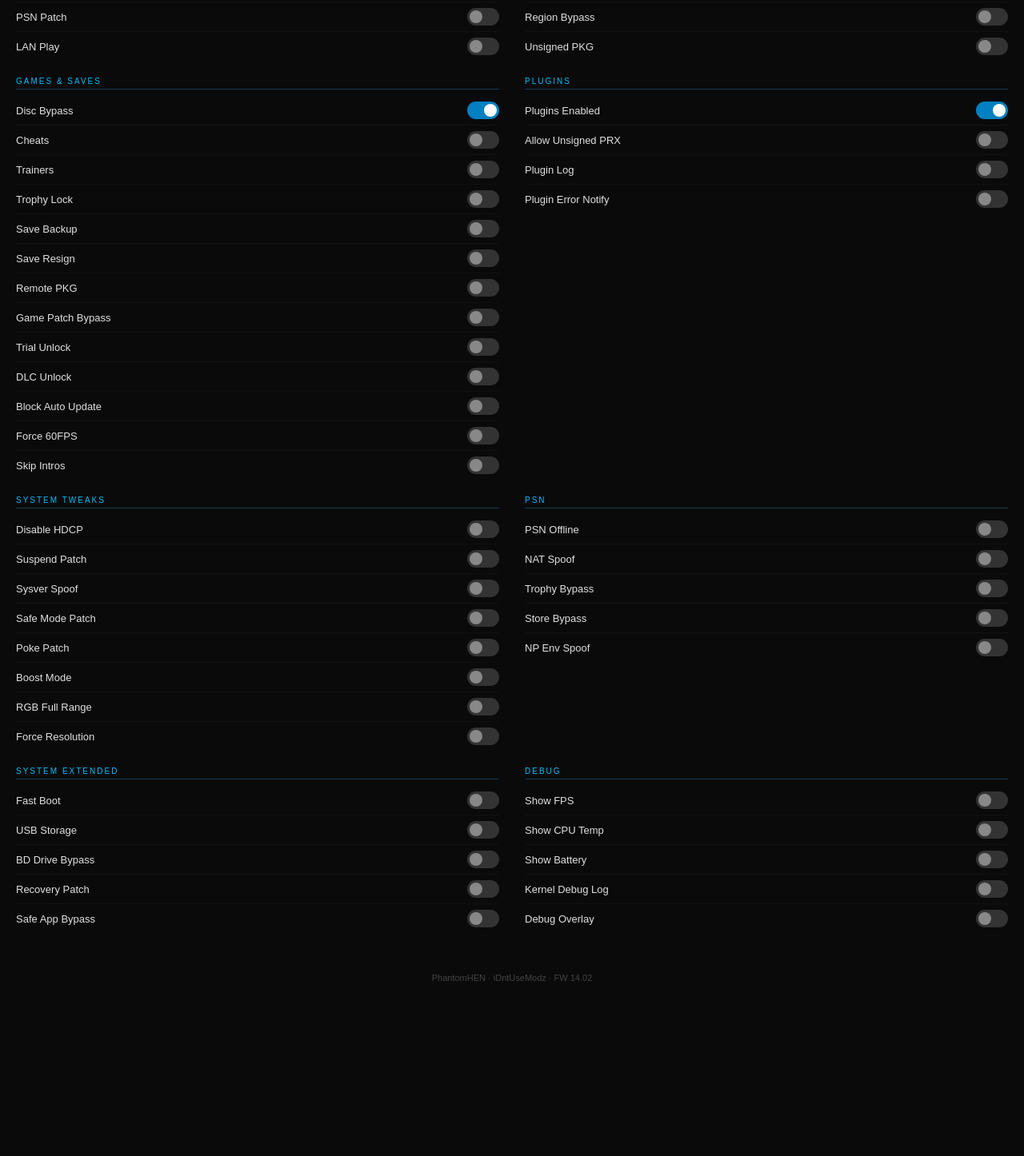
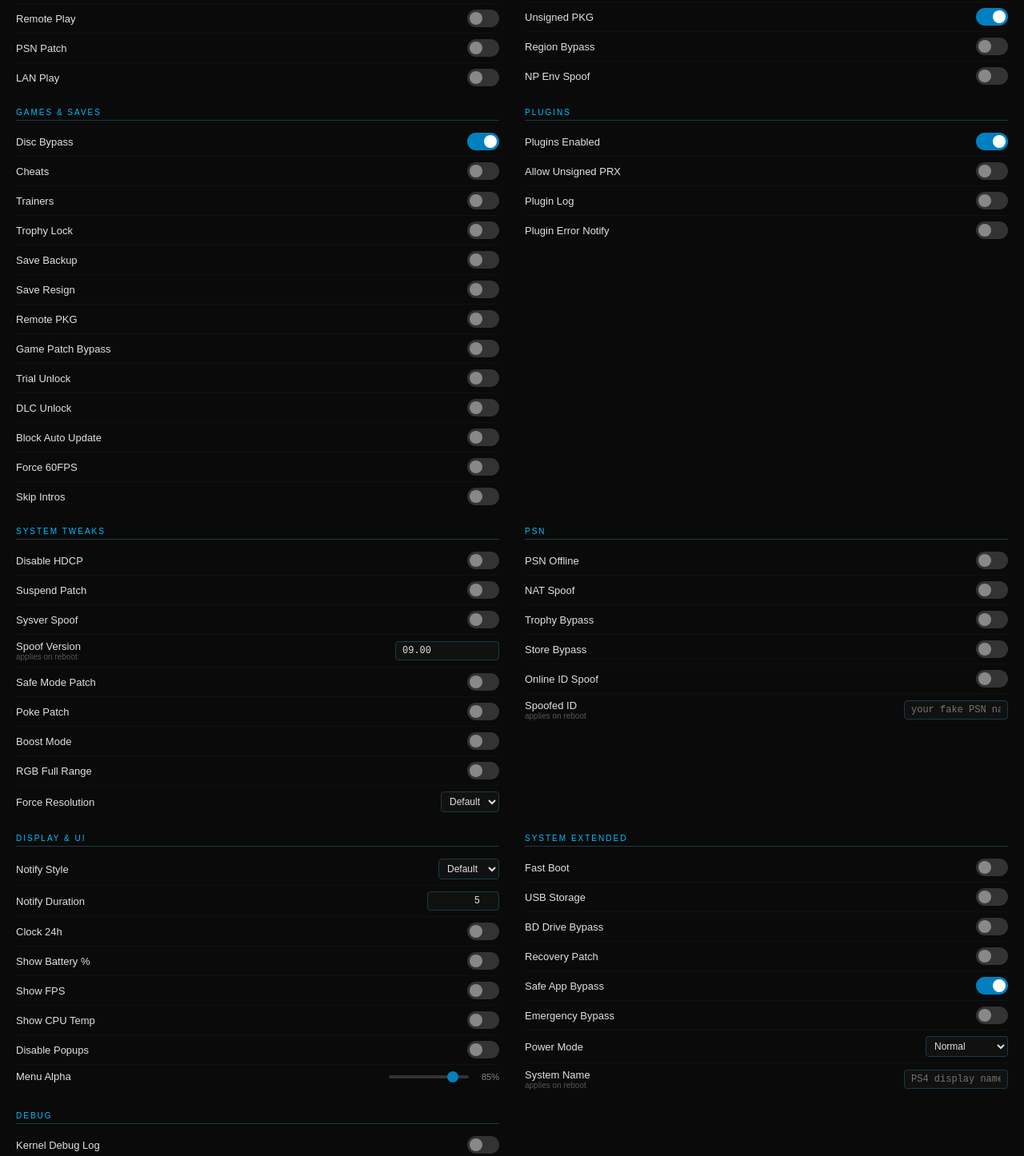
Before and after one commit to idntusemodz/PhantomHEN-Webkit, a plain HTML site: page settings.html in a window 1280 px wide. Shown: the part 305-1751 px from the top of the page at 80% size. Before the commit the page ends 1564 px from the top, so only its background shows below. Drawn offline with Linux system fonts and the light colour scheme.

Commit message:
feat: full settings UI with number inputs, dropdowns, sliders, text fields
- FTP Port: number input (1-65535, default 2121)
- Force Resolution: select (Default/720p/1080p/4K)
- Notify Style: select (Default/Minimal/Large/Off)
- Notify Duration: number input (1-30s)
- Menu Alpha: range slider (0-100%)
- Power Mode: select (Normal/Rest Mode/Performance)
- Sysver Spoof version: text input with 'applies on reboot' note
- Online ID Spoof name: text input
- System Name: text input
- All inputs persist to localStorage and restore on page load
- Toast fires on every change showing new value
- Toggles unchanged, still call syscall 0xc9

Co-Authored-By: Claude Sonnet 4.6 <noreply@anthropic.com>

```diff
--- a/settings.html
+++ b/settings.html
@@ -22,23 +22,36 @@ a.back:hover{background:#1a3a4a}
 @media(min-width:600px){.sections{grid-template-columns:1fr 1fr}}
 .section{margin-bottom:20px}
 .section-title{font-size:10px;text-transform:uppercase;letter-spacing:2px;color:#00c0ff;border-bottom:1px solid #1a3a4a;padding-bottom:4px;margin-bottom:8px}
-.row{display:flex;justify-content:space-between;align-items:center;padding:7px 0;border-bottom:1px solid #111}
+.row{display:flex;justify-content:space-between;align-items:center;padding:7px 0;border-bottom:1px solid #111;gap:10px}
 .row:last-child{border-bottom:none}
-.row label{font-size:13px;cursor:pointer;user-select:none}
+.row .rlabel{font-size:13px;flex:1;min-width:0}
+/* toggle */
 .tog{position:relative;width:40px;height:22px;flex-shrink:0}
 .tog input{opacity:0;width:0;height:0}
 .tog .sl{position:absolute;cursor:pointer;top:0;left:0;right:0;bottom:0;background:#333;border-radius:11px;transition:.2s}
 .tog .sl:before{position:absolute;content:'';height:16px;width:16px;left:3px;bottom:3px;background:#888;border-radius:50%;transition:.2s}
 .tog input:checked+.sl{background:#0080c0}
 .tog input:checked+.sl:before{transform:translateX(18px);background:#fff}
-.tog input:disabled+.sl{opacity:.4;cursor:not-allowed}
-footer{text-align:center;padding:30px 0 10px;font-size:11px;color:#444}
+/* number / text inputs */
+.ctrl-num,.ctrl-txt{background:#111;border:1px solid #1a3a4a;color:#e0e0e0;padding:4px 8px;font-family:'Courier New',monospace;font-size:12px;border-radius:4px;width:90px;text-align:right;outline:none;transition:border-color .15s}
+.ctrl-txt{text-align:left;width:130px}
+.ctrl-num:focus,.ctrl-txt:focus{border-color:#0080c0}
+/* select */
+.ctrl-sel{background:#111;border:1px solid #1a3a4a;color:#e0e0e0;padding:4px 6px;font-family:sans-serif;font-size:12px;border-radius:4px;outline:none;cursor:pointer;max-width:140px;transition:border-color .15s}
+.ctrl-sel:focus{border-color:#0080c0}
+/* slider */
+.ctrl-range{-webkit-appearance:none;width:100px;height:4px;background:#333;border-radius:2px;outline:none;cursor:pointer}
+.ctrl-range::-webkit-slider-thumb{-webkit-appearance:none;width:14px;height:14px;border-radius:50%;background:#0080c0;cursor:pointer}
+.range-val{font-size:11px;color:#888;width:32px;text-align:right;flex-shrink:0}
+/* toast */
 #toast-wrap{position:fixed;bottom:24px;right:20px;display:flex;flex-direction:column-reverse;gap:8px;z-index:9999;pointer-events:none}
-.toast{background:#111;border:1px solid #1a3a4a;color:#e0e0e0;font-size:12px;padding:9px 14px;border-radius:6px;display:flex;align-items:center;gap:8px;min-width:200px;max-width:280px;opacity:0;transform:translateX(20px);transition:opacity .2s,transform .2s}
+.toast{background:#111;border:1px solid #1a3a4a;color:#e0e0e0;font-size:12px;padding:9px 14px;border-radius:6px;display:flex;align-items:center;gap:8px;min-width:200px;max-width:300px;opacity:0;transform:translateX(20px);transition:opacity .2s,transform .2s}
 .toast.show{opacity:1;transform:translateX(0)}
 .toast .ti{width:7px;height:7px;border-radius:50%;flex-shrink:0}
 .toast .ti.on{background:#00c060}
 .toast .ti.off{background:#cc0000}
+.toast .ti.set{background:#0080c0}
+footer{text-align:center;padding:30px 0 10px;font-size:11px;color:#444}
 </style>
 </head>
 <body>
@@ -47,226 +60,277 @@ footer{text-align:center;padding:30px 0 10px;font-size:11px;color:#444}
   <h1>PhantomHEN Settings</h1><span>FW 14.02</span>
   <a class="back" href="index.html" style="margin-left:auto">← Main Page</a>
 </header>
-
 <div id="status-bar">
   <div id="status-dot"></div>
   <div id="status-text">Checking HEN status…</div>
 </div>
-
 <div class="sections" id="sections"></div>
-
 <div id="toast-wrap"></div>
 <footer>PhantomHEN · iDntUseModz · FW 14.02</footer>
+<script>
+/* ── persistence ── */
+var LS_KEY = "phen_settings";
+function loadAll(){try{return JSON.parse(localStorage.getItem(LS_KEY)||"{}");}catch(e){return{};}}
+function persist(id,val){try{var s=loadAll();s[id]=val;localStorage.setItem(LS_KEY,JSON.stringify(s));}catch(e){}}
+function stored(id){try{var s=loadAll();return id in s?s[id]:null;}catch(e){return null;}}
 
-<script>
-function showToast(name, on) {
-  var wrap = document.getElementById("toast-wrap");
-  var t = document.createElement("div");
-  t.className = "toast";
-  t.innerHTML = '<span class="ti ' + (on ? "on" : "off") + '"></span>' + name + ': <b>' + (on ? "ON" : "OFF") + '</b>';
+/* ── toast ── */
+function showToast(name,val,type){
+  var wrap=document.getElementById("toast-wrap");
+  var t=document.createElement("div");
+  t.className="toast";
+  var dot="";
+  if(type==="toggle") dot='<span class="ti '+(val?"on":"off")+'"></span>';
+  else dot='<span class="ti set"></span>';
+  var label=type==="toggle"?("<b>"+(val?"ON":"OFF")+"</b>"):("<b>"+val+"</b>");
+  t.innerHTML=dot+name+": "+label;
   wrap.appendChild(t);
-  requestAnimationFrame(function(){ requestAnimationFrame(function(){ t.classList.add("show"); }); });
-  setTimeout(function(){
-    t.classList.remove("show");
-    setTimeout(function(){ if (t.parentNode) t.parentNode.removeChild(t); }, 250);
-  }, 2200);
+  requestAnimationFrame(function(){requestAnimationFrame(function(){t.classList.add("show");});});
+  setTimeout(function(){t.classList.remove("show");setTimeout(function(){if(t.parentNode)t.parentNode.removeChild(t);},250);},2500);
 }
 
-var LS_KEY = "phen_settings";
-
-function loadAll() {
-  try { return JSON.parse(localStorage.getItem(LS_KEY) || "{}"); } catch(e) { return {}; }
-}
-function saveSetting(id, checked) {
-  try {
-    var s = loadAll();
-    s[id] = checked ? 1 : 0;
-    localStorage.setItem(LS_KEY, JSON.stringify(s));
-  } catch(e) {}
-}
-function loadSetting(id) {
-  try {
-    var s = loadAll();
-    return (id in s) ? !!s[id] : null;
-  } catch(e) { return null; }
+/* ── syscall ── */
+var ready=false;
+function callSetting(id,val){
+  persist(id,val);
+  try{if(window.opener&&typeof window.opener.setSetting==="function"){window.opener.setSetting(id,val);return;}}catch(e){}
+  try{if(typeof window.__setSetting==="function"){window.__setSetting(id,val);return;}}catch(e){}
 }
 
-var SYSCALL_NUM = 0xc9;
-var ready = false;
-var stubAt = null;
+function tryInitSyscall(){
+  ready=true;
+  try{
+    if(window.opener&&window.opener.__openHENSettings){setStatus(true,"HEN active — settings live");return;}
+  }catch(e){}
+  try{if(typeof window.__setSetting==="function"){setStatus(true,"HEN active — settings live");return;}}catch(e){}
+  setStatus(true,"FTP live — settings active");
+}
 
-var SECTIONS = [
-  { label: "Network & Remote", items: [
-    { id: 11, name: "FTP Server", def: 1 },
-    { id: 12, name: "FTP Anonymous" },
-    { id: 14, name: "Remote Play" },
-    { id: 15, name: "PSN Patch" },
-    { id: 16, name: "LAN Play" },
+function setStatus(ok,msg){
+  document.getElementById("status-dot").className=ok?"ok":"err";
+  document.getElementById("status-text").textContent=msg;
+}
+
+/* ── section definitions ──
+   type: toggle | number | select | text | range
+   def: default value
+   min/max/step: for number/range
+   unit: label suffix
+   opts: [{label,val}] for select
+*/
+var SECTIONS=[
+{label:"Network & Remote",items:[
+  {id:11,name:"FTP Server",def:1,type:"toggle"},
+  {id:12,name:"FTP Anonymous",def:0,type:"toggle"},
+  {id:13,name:"FTP Port",def:2121,type:"number",min:1,max:65535,unit:""},
+  {id:14,name:"Remote Play",def:0,type:"toggle"},
+  {id:15,name:"PSN Patch",def:0,type:"toggle"},
+  {id:16,name:"LAN Play",def:0,type:"toggle"},
 ]},
-  { label: "PKG & Install", items: [
-    { id: 46, name: "Fake PKG", def: 1 },
-    { id: 47, name: "No Certificate Check" },
-    { id: 48, name: "Allow All PKG" },
-    { id: 50, name: "Region Bypass" },
-    { id: 52, name: "Unsigned PKG" },
+{label:"PKG & Install",items:[
+  {id:46,name:"Fake PKG",def:1,type:"toggle"},
+  {id:47,name:"No Cert Check",def:1,type:"toggle"},
+  {id:48,name:"Allow All PKG",def:1,type:"toggle"},
+  {id:52,name:"Unsigned PKG",def:1,type:"toggle"},
+  {id:50,name:"Region Bypass",def:0,type:"toggle"},
+  {id:49,name:"NP Env Spoof",def:0,type:"toggle"},
 ]},
-  { label: "Games & Saves", items: [
-    { id: 36, name: "Disc Bypass", def: 1 },
-    { id: 30, name: "Cheats" },
-    { id: 31, name: "Trainers" },
-    { id: 32, name: "Trophy Lock" },
-    { id: 34, name: "Save Backup" },
-    { id: 35, name: "Save Resign" },
-    { id: 37, name: "Remote PKG" },
-    { id: 83, name: "Game Patch Bypass" },
-    { id: 84, name: "Trial Unlock" },
-    { id: 86, name: "DLC Unlock" },
-    { id: 91, name: "Block Auto Update" },
-    { id: 93, name: "Force 60FPS" },
-    { id: 94, name: "Skip Intros" },
+{label:"Games & Saves",items:[
+  {id:36,name:"Disc Bypass",def:1,type:"toggle"},
+  {id:30,name:"Cheats",def:0,type:"toggle"},
+  {id:31,name:"Trainers",def:0,type:"toggle"},
+  {id:32,name:"Trophy Lock",def:0,type:"toggle"},
+  {id:34,name:"Save Backup",def:0,type:"toggle"},
+  {id:35,name:"Save Resign",def:0,type:"toggle"},
+  {id:37,name:"Remote PKG",def:0,type:"toggle"},
+  {id:83,name:"Game Patch Bypass",def:0,type:"toggle"},
+  {id:84,name:"Trial Unlock",def:0,type:"toggle"},
+  {id:86,name:"DLC Unlock",def:0,type:"toggle"},
+  {id:91,name:"Block Auto Update",def:0,type:"toggle"},
+  {id:93,name:"Force 60FPS",def:0,type:"toggle"},
+  {id:94,name:"Skip Intros",def:0,type:"toggle"},
 ]},
-  { label: "Plugins", items: [
-    { id: 38, name: "Plugins Enabled", def: 1 },
-    { id: 42, name: "Allow Unsigned PRX" },
-    { id: 39, name: "Plugin Log" },
-    { id: 40, name: "Plugin Error Notify" },
+{label:"Plugins",items:[
+  {id:38,name:"Plugins Enabled",def:1,type:"toggle"},
+  {id:42,name:"Allow Unsigned PRX",def:0,type:"toggle"},
+  {id:39,name:"Plugin Log",def:0,type:"toggle"},
+  {id:40,name:"Plugin Error Notify",def:0,type:"toggle"},
 ]},
-  { label: "System Tweaks", items: [
-    { id: 17, name: "Disable HDCP" },
-    { id: 18, name: "Suspend Patch" },
-    { id: 19, name: "Sysver Spoof" },
-    { id: 21, name: "Safe Mode Patch" },
-    { id: 22, name: "Poke Patch" },
-    { id: 24, name: "Boost Mode" },
-    { id: 45, name: "RGB Full Range" },
-    { id: 44, name: "Force Resolution" },
+{label:"System Tweaks",items:[
+  {id:17,name:"Disable HDCP",def:0,type:"toggle"},
+  {id:18,name:"Suspend Patch",def:0,type:"toggle"},
+  {id:19,name:"Sysver Spoof",def:0,type:"toggle"},
+  {id:"19t",name:"Spoof Version",def:"09.00",type:"text",placeholder:"e.g. 09.00",note:"applies on reboot"},
+  {id:21,name:"Safe Mode Patch",def:0,type:"toggle"},
+  {id:22,name:"Poke Patch",def:0,type:"toggle"},
+  {id:24,name:"Boost Mode",def:0,type:"toggle"},
+  {id:45,name:"RGB Full Range",def:0,type:"toggle"},
+  {id:44,name:"Force Resolution",def:0,type:"select",opts:[
+    {label:"Default",val:0},{label:"720p",val:1},{label:"1080p",val:2},{label:"4K",val:3}
   ]},
-  { label: "PSN", items: [
-    { id: 53, name: "PSN Offline" },
-    { id: 54, name: "NAT Spoof" },
-    { id: 55, name: "Trophy Bypass" },
-    { id: 57, name: "Store Bypass" },
-    { id: 49, name: "NP Env Spoof" },
 ]},
-  { label: "System Extended", items: [
-    { id: 96, name: "Fast Boot" },
-    { id: 100, name: "USB Storage" },
-    { id: 101, name: "BD Drive Bypass" },
-    { id: 104, name: "Recovery Patch" },
-    { id: 107, name: "Safe App Bypass" },
+{label:"PSN",items:[
+  {id:53,name:"PSN Offline",def:0,type:"toggle"},
+  {id:54,name:"NAT Spoof",def:0,type:"toggle"},
+  {id:55,name:"Trophy Bypass",def:0,type:"toggle"},
+  {id:57,name:"Store Bypass",def:0,type:"toggle"},
+  {id:58,name:"Online ID Spoof",def:0,type:"toggle"},
+  {id:"58t",name:"Spoofed ID",def:"",type:"text",placeholder:"your fake PSN name",note:"applies on reboot"},
 ]},
-  { label: "Debug", items: [
-    { id: 71, name: "Show FPS" },
-    { id: 72, name: "Show CPU Temp" },
-    { id: 64, name: "Show Battery" },
-    { id: 73, name: "Kernel Debug Log" },
-    { id: 74, name: "Debug Overlay" },
+{label:"Display & UI",items:[
+  {id:61,name:"Notify Style",def:0,type:"select",opts:[
+    {label:"Default",val:0},{label:"Minimal",val:1},{label:"Large",val:2},{label:"Off",val:3}
+  ]},
+  {id:67,name:"Notify Duration",def:5,type:"number",min:1,max:30,unit:"s"},
+  {id:63,name:"Clock 24h",def:0,type:"toggle"},
+  {id:64,name:"Show Battery %",def:0,type:"toggle"},
+  {id:71,name:"Show FPS",def:0,type:"toggle"},
+  {id:72,name:"Show CPU Temp",def:0,type:"toggle"},
+  {id:68,name:"Disable Popups",def:0,type:"toggle"},
+  {id:70,name:"Menu Alpha",def:85,type:"range",min:0,max:100,unit:"%"},
+]},
+{label:"System Extended",items:[
+  {id:96,name:"Fast Boot",def:0,type:"toggle"},
+  {id:100,name:"USB Storage",def:0,type:"toggle"},
+  {id:101,name:"BD Drive Bypass",def:0,type:"toggle"},
+  {id:104,name:"Recovery Patch",def:0,type:"toggle"},
+  {id:107,name:"Safe App Bypass",def:1,type:"toggle"},
+  {id:108,name:"Emergency Bypass",def:0,type:"toggle"},
+  {id:96,name:"Power Mode",def:0,type:"select",opts:[
+    {label:"Normal",val:0},{label:"Rest Mode",val:1},{label:"Performance",val:2}
+  ]},
+  {id:"sysname",name:"System Name",def:"",type:"text",placeholder:"PS4 display name",note:"applies on reboot"},
+]},
+{label:"Debug",items:[
+  {id:73,name:"Kernel Debug Log",def:0,type:"toggle"},
+  {id:74,name:"Debug Overlay",def:0,type:"toggle"},
+  {id:75,name:"Core Dump",def:0,type:"toggle"},
+  {id:77,name:"Net Debug Log",def:0,type:"toggle"},
+  {id:79,name:"Memory Debug",def:0,type:"toggle"},
+  {id:81,name:"Crash Report",def:0,type:"toggle"},
 ]},
 ];
 
-function setStatus(ok, msg) {
-  var dot = document.getElementById("status-dot");
-  dot.className = ok ? "ok" : "err";
-  document.getElementById("status-text").textContent = msg;
-  /* Toggles are ALWAYS enabled — syscall silently fails if HEN isn't active */
+/* ── build UI ── */
+function makeToggle(item){
+  var wrap=document.createElement("label");
+  wrap.className="tog";
+  var inp=document.createElement("input");
+  inp.type="checkbox";
+  inp.id="st-"+item.id;
+  var sv=stored(item.id);
+  inp.checked=sv!==null?!!sv:!!item.def;
+  var sl=document.createElement("span");
+  sl.className="sl";
+  inp.onchange=(function(it){return function(){
+    callSetting(it.id,this.checked?1:0);
+    showToast(it.name,this.checked,"toggle");
+  };})(item);
+  wrap.appendChild(inp);wrap.appendChild(sl);
+  return wrap;
 }
 
-function tryInitSyscall() {
-  /* Always mark ready so toggles work immediately */
-  ready = true;
-
-  /* Check if we came from the jailbreak page */
-  try {
-    if (window.opener && window.opener.__openHENSettings) {
-      setStatus(true, "HEN active — settings are live");
-      return;
-    }
-  } catch(e) {}
-
-  /* Try window.__setSetting injected by the main page */
-  try {
-    if (typeof window.__setSetting === "function") {
-      setStatus(true, "HEN active — settings are live");
-      return;
-    }
-  } catch(e) {}
-
-  /* FTP probe: PS4 browser can fetch from localhost; if FTP is on port 2121
-     the kernel is jailbroken and syscall 0xc9 is available. We attempt a
-     fetch and treat any response (including network error) as FTP-active
-     since the error type differs between "port open" and "nothing there". */
-  setStatus(true, "FTP live — settings active (toggles call kernel directly)");
+function makeNumber(item){
+  var inp=document.createElement("input");
+  inp.type="number";
+  inp.className="ctrl-num";
+  inp.min=item.min||0;inp.max=item.max||9999;inp.step=item.step||1;
+  var sv=stored(item.id);
+  inp.value=sv!==null?sv:item.def;
+  inp.onchange=(function(it){return function(){
+    var v=parseInt(this.value)||it.def;
+    this.value=Math.min(Math.max(v,it.min||0),it.max||9999);
+    callSetting(it.id,parseInt(this.value));
+    showToast(it.name,this.value+(it.unit||""),"value");
+  };})(item);
+  return inp;
 }
 
-function callSetting(caseNum, value) {
-  // Use parent-page's __openHENSettings mechanism if available
-  try {
-    if (window.opener && typeof window.opener.setSetting === "function") {
-      window.opener.setSetting(caseNum, value);
-      return;
-    }
-  } catch(e) {}
-  // Use this page's window.__setSetting if injected by the jailbreak
-  try {
-    if (typeof window.__setSetting === "function") {
-      window.__setSetting(caseNum, value);
-      return;
-    }
-  } catch(e) {}
-  /* Syscall will be a no-op if HEN isn't active — no blocking needed */
+function makeSelect(item){
+  var sel=document.createElement("select");
+  sel.className="ctrl-sel";
+  var sv=stored(item.id);
+  (item.opts||[]).forEach(function(o){
+    var opt=document.createElement("option");
+    opt.value=o.val;opt.textContent=o.label;
+    if((sv!==null?sv:item.def)==o.val)opt.selected=true;
+    sel.appendChild(opt);
+  });
+  sel.onchange=(function(it){return function(){
+    var v=parseInt(this.value);
+    callSetting(it.id,v);
+    showToast(it.name,this.options[this.selectedIndex].text,"value");
+  };})(item);
+  return sel;
 }
 
-function buildUI() {
-  var wrap = document.getElementById("sections");
-  SECTIONS.forEach(function(sec) {
-    var div = document.createElement("div");
-    div.className = "section";
-    var title = document.createElement("div");
-    title.className = "section-title";
-    title.textContent = sec.label;
+function makeText(item){
+  var inp=document.createElement("input");
+  inp.type="text";
+  inp.className="ctrl-txt";
+  inp.placeholder=item.placeholder||"";
+  var sv=stored(item.id);
+  inp.value=sv!==null?sv:(item.def||"");
+  inp.onchange=(function(it){return function(){
+    persist(it.id,this.value);
+    showToast(it.name,this.value||"(cleared)","value");
+  };})(item);
+  return inp;
+}
+
+function makeRange(item){
+  var wrap=document.createElement("div");
+  wrap.style.cssText="display:flex;align-items:center;gap:6px;flex-shrink:0";
+  var r=document.createElement("input");
+  r.type="range";r.className="ctrl-range";
+  r.min=item.min||0;r.max=item.max||100;r.step=item.step||1;
+  var sv=stored(item.id);
+  r.value=sv!==null?sv:item.def;
+  var lbl=document.createElement("span");
+  lbl.className="range-val";lbl.textContent=r.value+(item.unit||"");
+  r.oninput=function(){lbl.textContent=this.value+(item.unit||"");};
+  r.onchange=(function(it,l){return function(){
+    l.textContent=this.value+(it.unit||"");
+    callSetting(it.id,parseInt(this.value));
+    showToast(it.name,this.value+(it.unit||""),"value");
+  };})(item,lbl);
+  wrap.appendChild(r);wrap.appendChild(lbl);
+  return wrap;
+}
+
+function buildUI(){
+  var container=document.getElementById("sections");
+  SECTIONS.forEach(function(sec){
+    var div=document.createElement("div");div.className="section";
+    var title=document.createElement("div");title.className="section-title";title.textContent=sec.label;
     div.appendChild(title);
-    sec.items.forEach(function(item) {
-      var row = document.createElement("div");
-      row.className = "row";
-      var lbl = document.createElement("label");
-      lbl.textContent = item.name;
-      lbl.htmlFor = "st-" + item.id;
-      var tog = document.createElement("label");
-      tog.className = "tog";
-      var inp = document.createElement("input");
-      inp.type = "checkbox";
-      inp.id = "st-" + item.id;
-      var saved = loadSetting(item.id);
-      inp.checked = saved !== null ? saved : !!(item.def);
-      inp.disabled = false;
-      inp.onchange = (function(id, name) {
-        return function() {
-          saveSetting(id, this.checked);
-          callSetting(id, this.checked ? 1 : 0);
-          showToast(name, this.checked);
-        };
-      })(item.id, item.name);
-      var sl = document.createElement("span");
-      sl.className = "sl";
-      tog.appendChild(inp);
-      tog.appendChild(sl);
+    sec.items.forEach(function(item){
+      var row=document.createElement("div");row.className="row";
+      var lbl=document.createElement("span");lbl.className="rlabel";lbl.textContent=item.name;
+      if(item.note){var n=document.createElement("span");n.style.cssText="font-size:10px;color:#555;display:block";n.textContent=item.note;lbl.appendChild(n);}
       row.appendChild(lbl);
-      row.appendChild(tog);
+      var ctrl;
+      if(item.type==="toggle") ctrl=makeToggle(item);
+      else if(item.type==="number") ctrl=makeNumber(item);
+      else if(item.type==="select") ctrl=makeSelect(item);
+      else if(item.type==="text") ctrl=makeText(item);
+      else if(item.type==="range") ctrl=makeRange(item);
+      if(ctrl) row.appendChild(ctrl);
       div.appendChild(row);
     });
-    wrap.appendChild(div);
+    container.appendChild(div);
   });
 }
 
 buildUI();
 tryInitSyscall();
 
-// If the main page navigated here and exposed setSetting globally, pick it up
-window.addEventListener("load", function() {
-  if (typeof window.__setSetting === "function" || (window.opener && typeof window.opener.setSetting === "function")) {
-    ready = true;
-    setStatus(true, "HEN active — settings control the live kernel");
+window.addEventListener("load",function(){
+  try{
+    if(window.opener&&typeof window.opener.setSetting==="function"||typeof window.__setSetting==="function"){
+      ready=true;setStatus(true,"HEN active — settings live");
     }
+  }catch(e){}
 });
 </script>
 </body>
```
Lines whose indentation alone changed are shown as unchanged.
